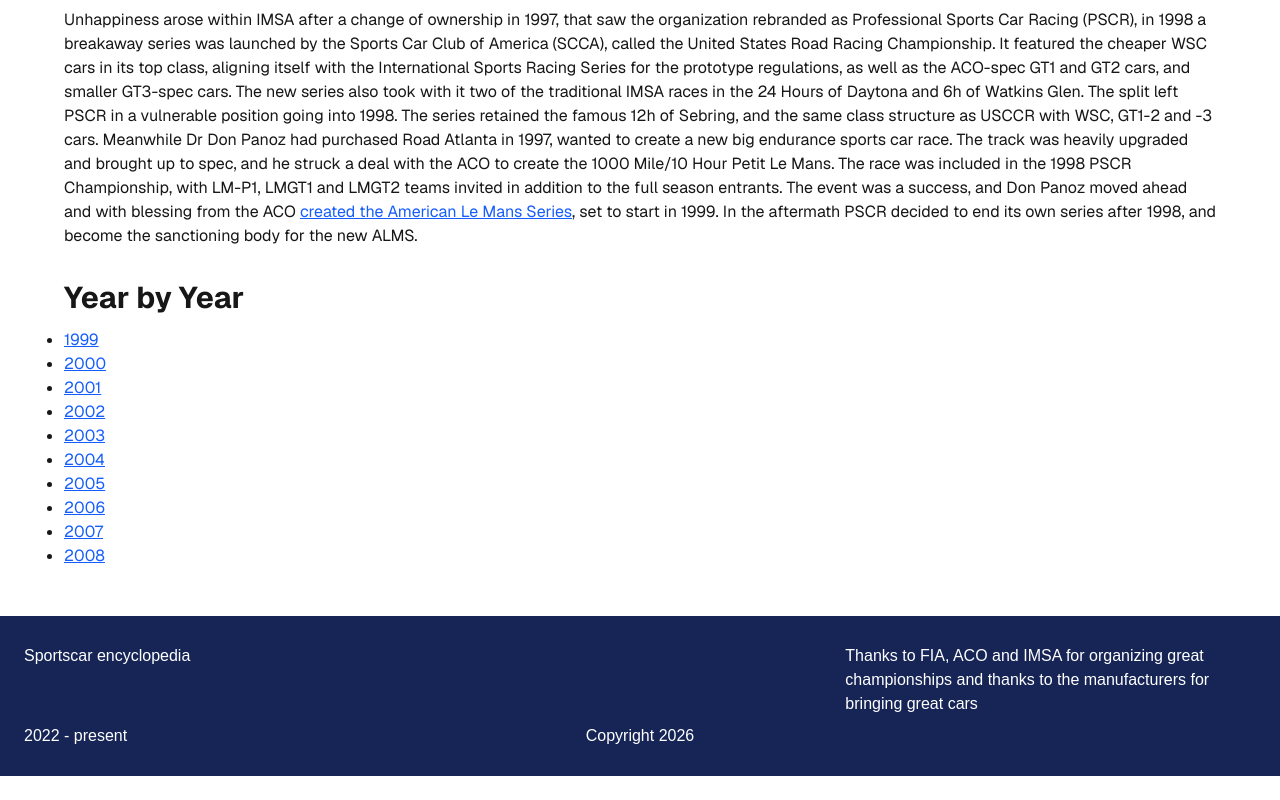
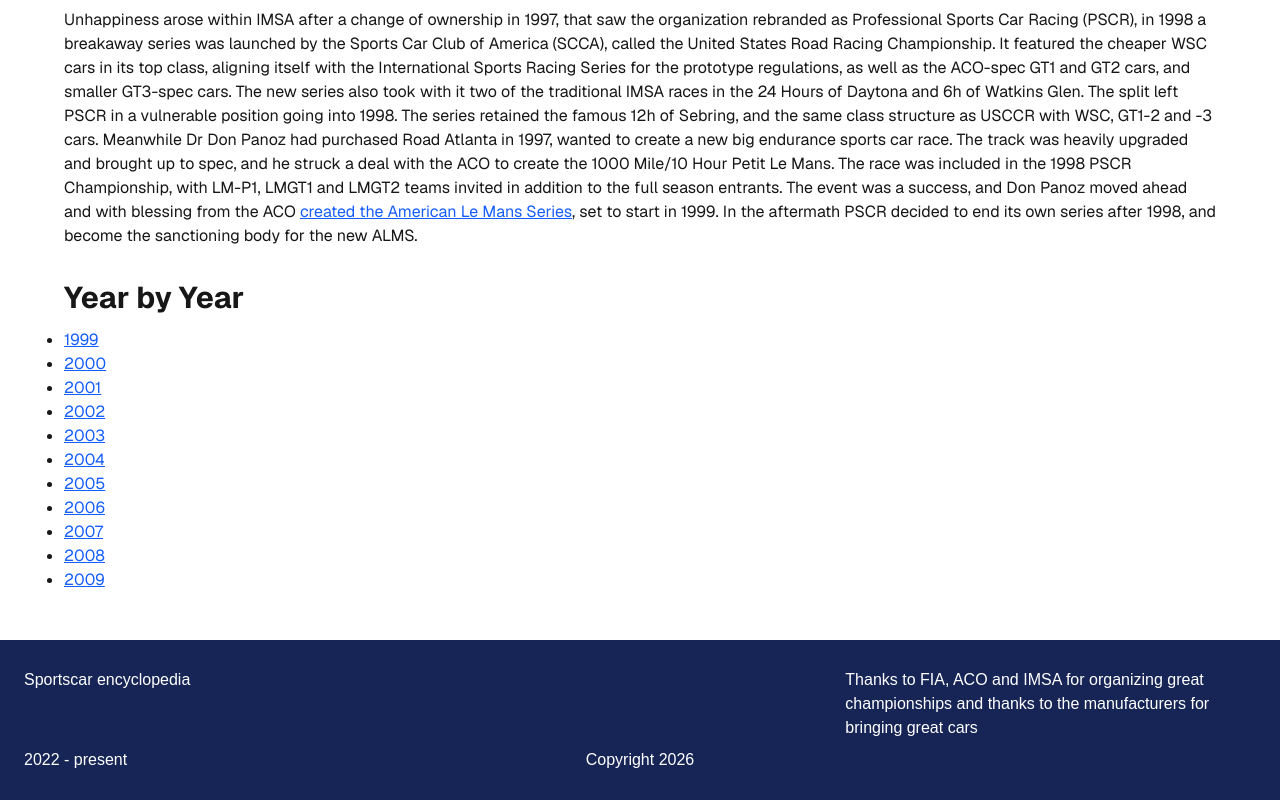
Before and after one commit to RasmusKodehode/sportscar-encyclopedia, a Next.js app: page /year-by-year in a window 1280 px wide. Shown: the part 1756-2556 px from the top of the page. Before the commit the page ends 2532 px from the top, so only its background shows below. Built offline with nearby package versions, Linux system fonts and the light colour scheme.

Commit message:
link to 2009

```diff
--- a/app/year-by-year/page.tsx
+++ b/app/year-by-year/page.tsx
@@ -214,6 +214,9 @@
             <li>
               <Link href="/year-by-year/2008">2008</Link>
             </li>
+            <li>
+              <Link href="/year-by-year/2009">2009</Link>
+            </li>
           </ul>
         </div>
       </main>
```
